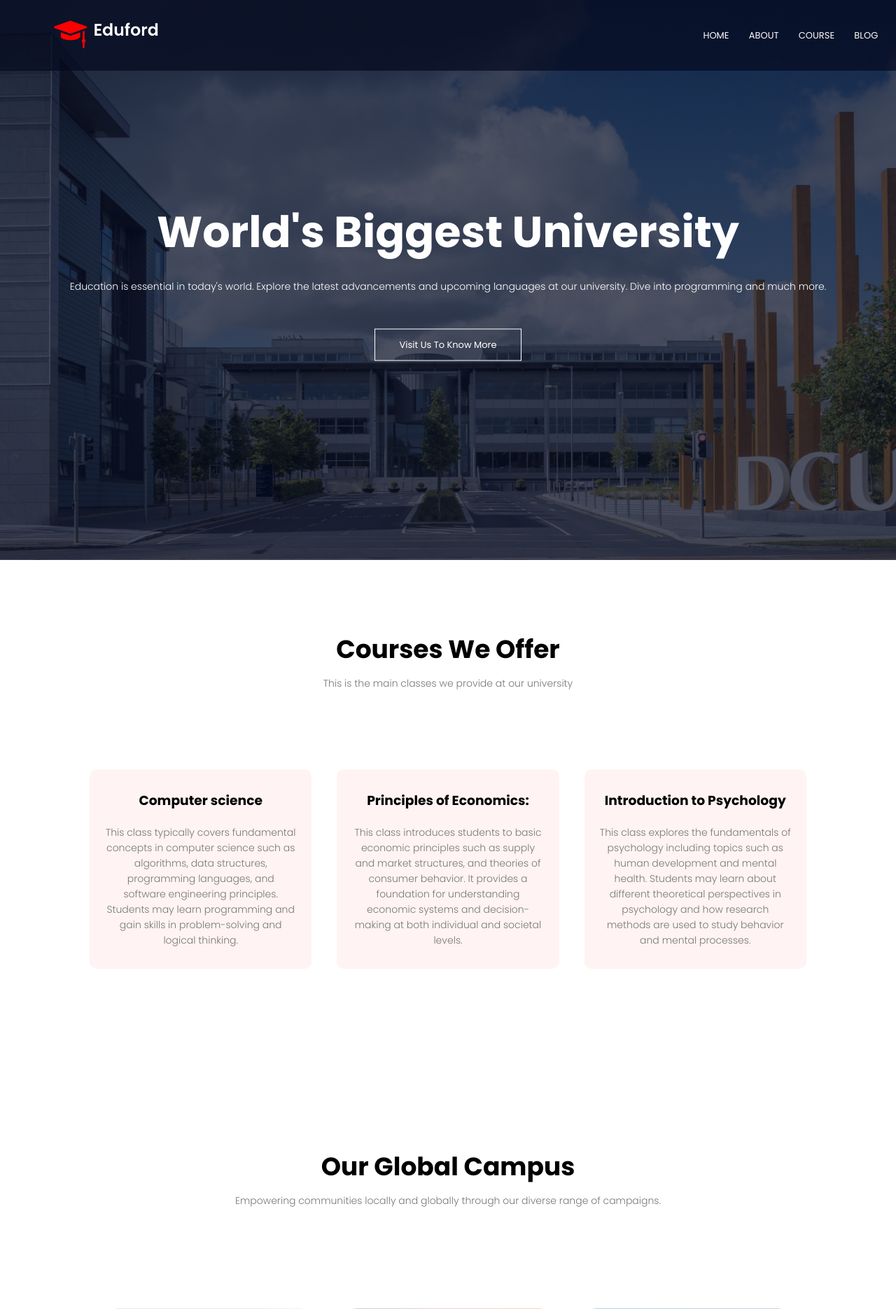
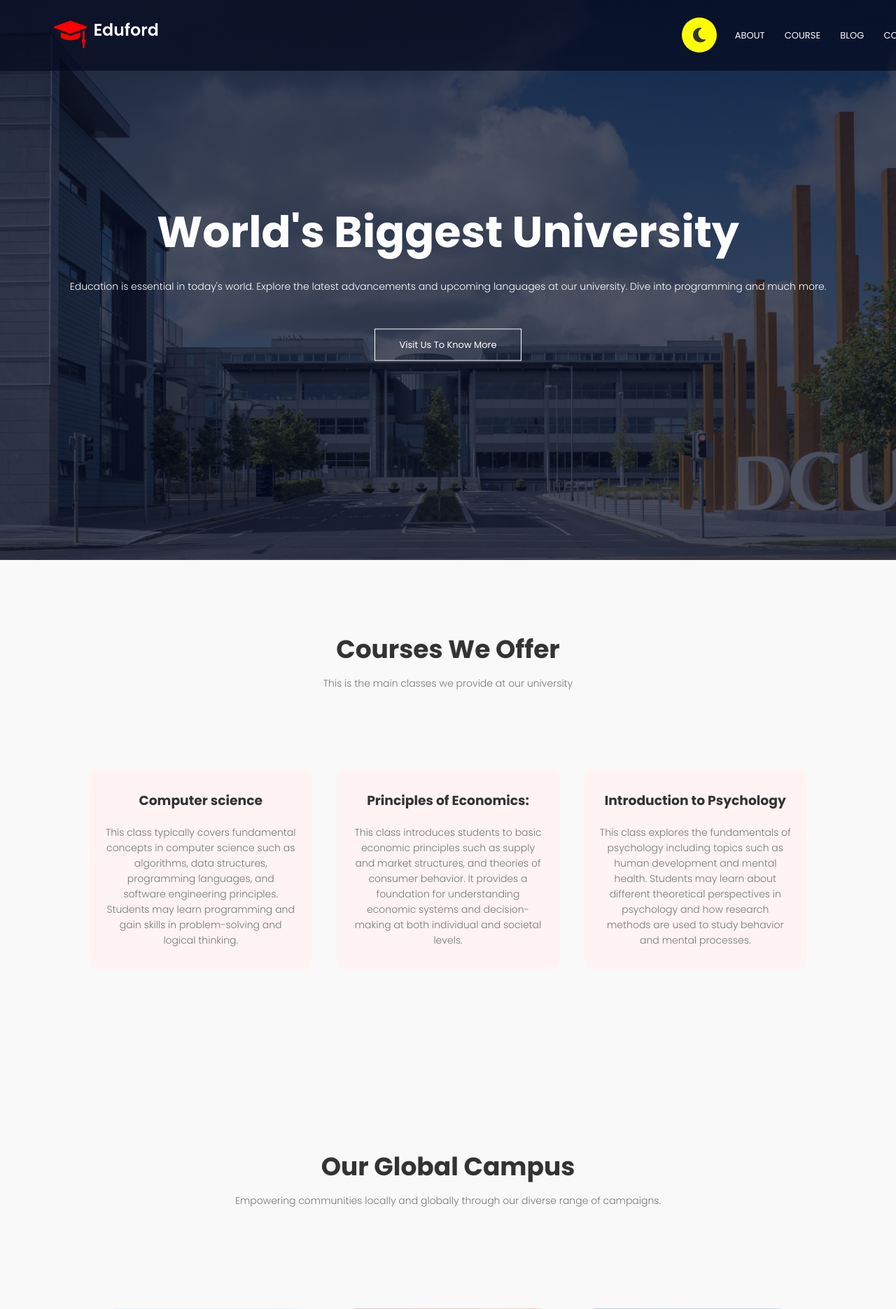
Before and after one commit to juhinagpure/Eduford-university, a PHP site: page / in a window 1280 px wide. Shown: the top 1870 px of the page at 70% size. Run offline with PHP 8.4, Linux system fonts and the light colour scheme; some libraries are stand-ins or nearby versions.

Commit message:
Added Dark mode feature

```diff
--- a/index.html
+++ b/index.html
@@ -32,6 +32,16 @@
                     <li><a href="contact.html">CONTACT</a></li>
                 </ul>
             </div><i class="fa-solid fa-bars" onclick="showMenu()"></i>
+
+            <!-- Dark/Light Mode Toggle Button -->
+            <div class="theme-toggle" onclick="toggleTheme()">
+                <div class="toggle-circle">
+                    <i class="fas fa-sun"></i>
+                    <i class="fas fa-moon"></i>
+                </div>
+            </div>
+
+
         </nav>
         <div class="text-box">
             <h1>World's Biggest University</h1>
@@ -267,6 +277,33 @@
 
 
     </script>
+
+<script>
+    function toggleTheme() {
+        document.body.classList.toggle('light-mode');
+        document.body.classList.toggle('dark-mode');
+    }
+
+    // Initialize theme based on user preference or default to dark mode
+    (function() {
+        const prefersLightScheme = window.matchMedia('(prefers-color-scheme: light)').matches;
+        const storedTheme = localStorage.getItem('theme');
+        if (storedTheme === 'light') {
+            document.body.classList.add('light-mode');
+        } else if (storedTheme === 'dark' || !storedTheme && !prefersLightScheme) {
+            document.body.classList.add('dark-mode');
+        } else {
+            document.body.classList.add('light-mode');
+        }
+    })();
+
+    // Store theme preference
+    document.querySelector('.toggle-circle').addEventListener('click', () => {
+        const isLightMode = document.body.classList.contains('light-mode');
+        localStorage.setItem('theme', isLightMode ? 'dark' : 'light');
+    });
+</script>
+
 </body>
 
 </html>
--- a/style.css
+++ b/style.css
@@ -1,3 +1,77 @@
+/* Toggle Button Styles */
+.theme-toggle {
+    cursor: pointer;
+    position: fixed;
+    top: 25px;
+    right: 20%;
+    z-index: 1000;
+    display: flex;
+    align-items: center;
+}
+
+.toggle-circle {
+    width: 50px;
+    height: 50px;
+    border-radius: 50%;
+    background-color: yellow;
+    display: flex;
+    align-items: center;
+    justify-content: center;
+    box-shadow: 0 2px 4px rgba(0, 0, 0, 0.1);
+    position: relative;
+}
+
+.toggle-circle i {
+    position: absolute;
+    font-size: 24px;
+    transition: opacity 0.3s ease;
+}
+
+.toggle-circle i:last-child {
+    opacity: 1;
+}
+
+.theme-toggle .fa-sun {
+    opacity: 0;
+}
+
+
+/* Dark Mode Styles */
+body.dark-mode {
+    background-color: #111;
+    color: #fff;
+}
+
+body.dark-mode .theme-toggle .fa-sun {
+    opacity: 1;
+}
+
+body.dark-mode .theme-toggle .fa-moon {
+    opacity: 1;
+}
+
+body.dark-mode .course-col h3 {
+    color: #333333;
+}
+
+body.dark-mode .testimonials-col h3{
+    color: #333333;
+}
+
+/* Light Mode Styles */
+body.light-mode {
+    background-color: #f9f9f9;
+    color: #333333;
+}
+
+body.light-mode .theme-toggle .fa-sun {
+    opacity: 0;
+}
+
+body.light-mode .theme-toggle .fa-moon {
+    opacity: 1;
+}
+
 * {
     margin: 0;
     padding: 0;
@@ -40,6 +114,11 @@ nav img {
 .nav-links {
     flex: 1;
     text-align: right;
+    padding-right: 20px;
+}
+
+.nav-links ul {
+    margin: 0;
 }
 
 .nav-links ul li {
```
